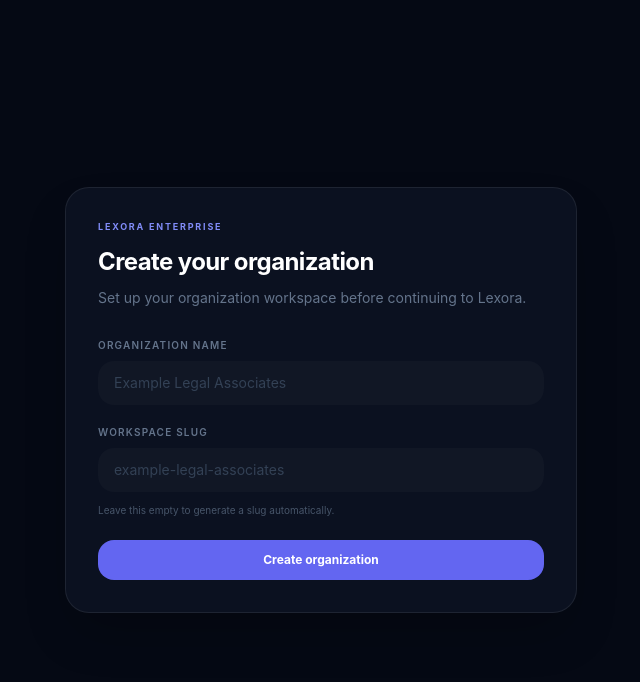
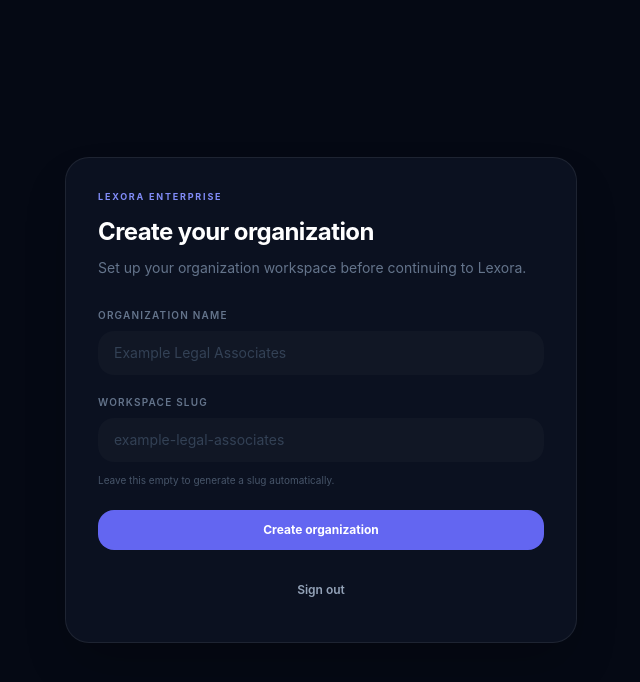
Before and after one commit to toolshub26/lexora-ai-platform, a Next.js app in the folder apps/web/: page /onboarding/organization in a window 1280 px wide. Shown: the top 682 px of the page, without its empty margins (319-959 px from the left). Built offline with nearby package versions, Linux system fonts and the light colour scheme; no server answers; the database is empty; sample sign-in values are in the browser's storage.

Commit message:
fix: add onboarding sign out action

```diff
--- a/apps/web/app/onboarding/organization/page.tsx
+++ b/apps/web/app/onboarding/organization/page.tsx
@@ -2,7 +2,7 @@
 
 import { FormEvent, useEffect, useState } from "react";
 import { useRouter } from "next/navigation";
-import { auth } from "@/features/auth";
+import { auth, logout } from "@/features/auth";
 import { useOrganization } from "@/features/organization";
 
 export default function OrganizationOnboardingPage() {
@@ -155,6 +155,7 @@ export default function OrganizationOnboardingPage() {
           >
             {submitting ? "Creating organization..." : "Create organization"}
           </button>
+              <button type="button" onClick={() => logout()} className="mt-3 w-full rounded-xl border border-white/[0.08] px-4 py-3 text-xs font-semibold text-slate-400 transition hover:bg-white/[0.04] hover:text-white">Sign out</button>
         </form>
       </section>
     </main>
```
